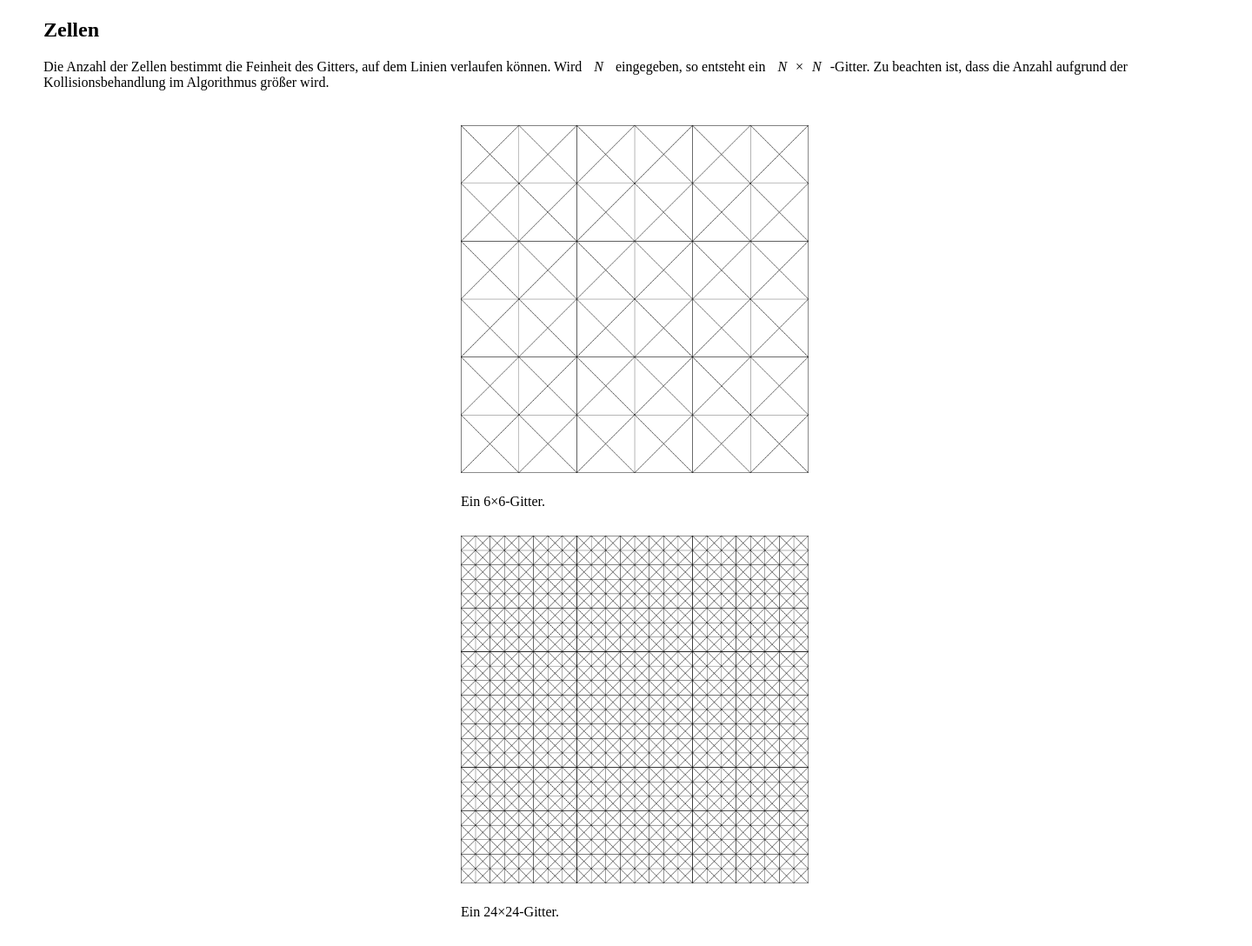
After one commit to Sebas777-gif/metro-maps, a Flask app: page /instructions in a window 1440 px wide. The commit adds this page. Shown: the part 411-1499 px from the top of the page at 87% size. Run offline with Flask 2, Linux system fonts and the light colour scheme; parts of the project's set-up code (start-up, migrations or seed data) failed here and were passed over.

Commit message:
Started writing instructions

```diff
--- a/main.py
+++ b/main.py
@@ -9,6 +9,11 @@ app = Flask(__name__)
 @app.route("/")
 def home():
     return render_template("index.html")
+
+
+@app.route("/instructions")
+def instructions():
+    return render_template("instructions.html")
 
 
 @app.route("/handle_data", methods=['POST'])
--- a/static/layout.css
+++ b/static/layout.css
@@ -1,3 +1,8 @@
+* {
+  margin: 5px;
+  padding: 5px;
+}
+
 html, body {
   height: 1400px;
   width: 1400px;
@@ -20,3 +25,39 @@ html, body {
     stroke-width: 1px;
     stroke: black;
 }
+
+.textbox {
+  display: grid;
+  width: 100%;
+}
+
+.textbox-left {
+  display: grid;
+  width: 46%;
+  float: left;
+}
+
+.imgbox {
+  display: grid;
+  width: 100%;
+}
+
+.imgbox-right {
+  display: grid;
+  width: 46%;
+  float: right;
+}
+
+.fit {
+  max-width: 100%;
+  max-height: 100vh;
+  margin: auto;
+}
+
+.part-fit {
+  margin: auto;
+}
+
+.smol-img {
+  width: 400px;
+}
--- a/templates/index.html
+++ b/templates/index.html
@@ -18,9 +18,12 @@
         <input type="number" id="bend" name="bend" placeholder="1"><br>
         <label for="radius">Suchradius:</label><br>
         <input type="range" id="radius" name="radius" min="0" max="7" step="1.0" value="0"><br>
-        <input type="submit" name="calculate" value="Berechne Layout" formaction="{{ url_for('handle_data') }}">
+        <input type="submit" name="calculate" value="Berechne Layout" formaction="{{ url_for('handle_data') }}"><br>
         <input type="submit" name="show" value="Zeige Layout" formaction="{{ url_for('display_layout') }}">
       </form>
+      <a href="{{ url_for('instructions') }}">
+        <button>?</button>
+      </a>
     </main>
   </body>
 </html>
--- /dev/null
+++ b/templates/instructions.html
@@ -0,0 +1,43 @@
+<!DOCTYPE html>
+
+<html lang="de">
+  <head>
+    <meta charset="UTF-8">
+    <title>Anleitung</title>
+    <link rel="stylesheet" href="{{ url_for('static', filename='layout.css') }}">
+  </head>
+  <body>
+    <main class="container">
+      <h1>Anleitung</h1>
+      <div class="textbox-left">
+        <h2>Warum Liniennetzpläne?</h2>
+        <p>Schematisierte Liniennetzpläne sind wichtig, um Visualisierungen von öffentlichen Verkehrsnetzen zu
+          erstellen, die einfach zu lesen sind und alle nötigen Informationen übermitteln. Das Layout, das mittlerweile
+          zum Standard geworden ist, ist ein sogenanntes oktilineares Design, welches horizontale, vertikale und
+          diagonale Liniensegmente verwendet. Es wurde 1931 von Harry Beck für die London Underground vorgeschlagen.</p>
+        <p>Diese Pläne werden auch heute noch manuell gezeichnet. Da die Netzstruktur sich regelmäßig ändern kann, ist
+          es von großem Interesse, diesen Prozess zu automatisieren.</p>
+      </div>
+      <div class="imgbox-right">
+        <img class="fit" src="https://tfl.gov.uk/cdn/static/cms/images/tube-map.gif" alt="Aktueller Plan der
+        London Underground">
+      </div>
+      <div class="textbox">
+        <h2>Zellen</h2>
+        <p>Die Anzahl der Zellen bestimmt die Feinheit des Gitters, auf dem Linien verlaufen können. Wird <em>N</em>
+          eingegeben, so entsteht ein <em>N</em>&times<em>N</em>-Gitter. Zu beachten ist, dass die Anzahl
+          aufgrund der Kollisionsbehandlung im Algorithmus größer wird.</p>
+      </div>
+      <div class="imgbox">
+        <figure class="part-fit">
+          <img class="smol-img" src="{{ url_for('static', filename='grid_6.png') }}" alt="Ein 6x6-Gitter.">
+          <figcaption>Ein 6&times6-Gitter.</figcaption>
+        </figure>
+        <figure class="part-fit">
+          <img class="smol-img" src="{{ url_for('static', filename='grid_24.png') }}" alt="Ein 24x24-Gitter.">
+          <figcaption>Ein 24&times24-Gitter.</figcaption>
+        </figure>
+      </div>
+    </main>
+  </body>
+</html>
```
Also changed, not shown: static/grid_24.png (added), static/grid_6.png (added).
